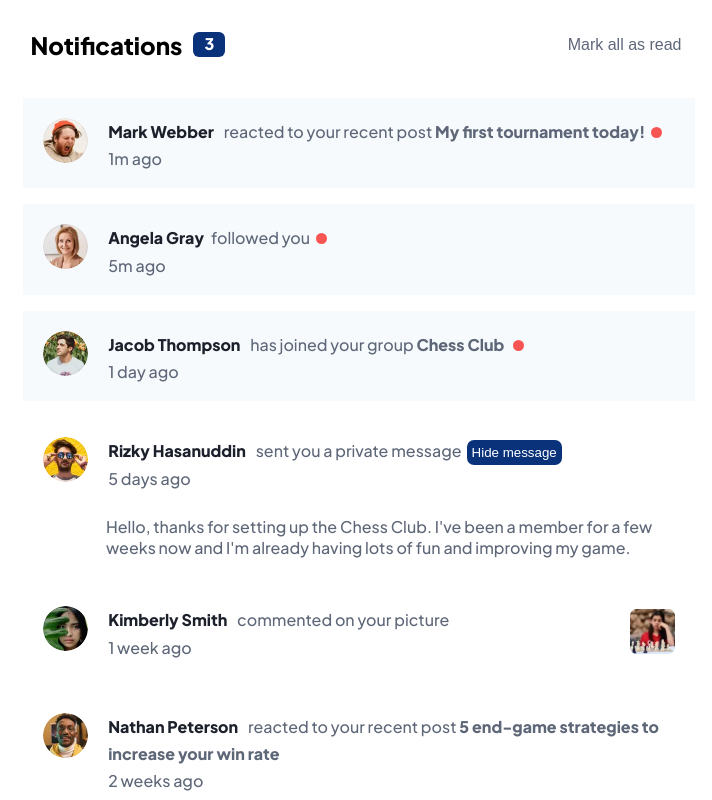
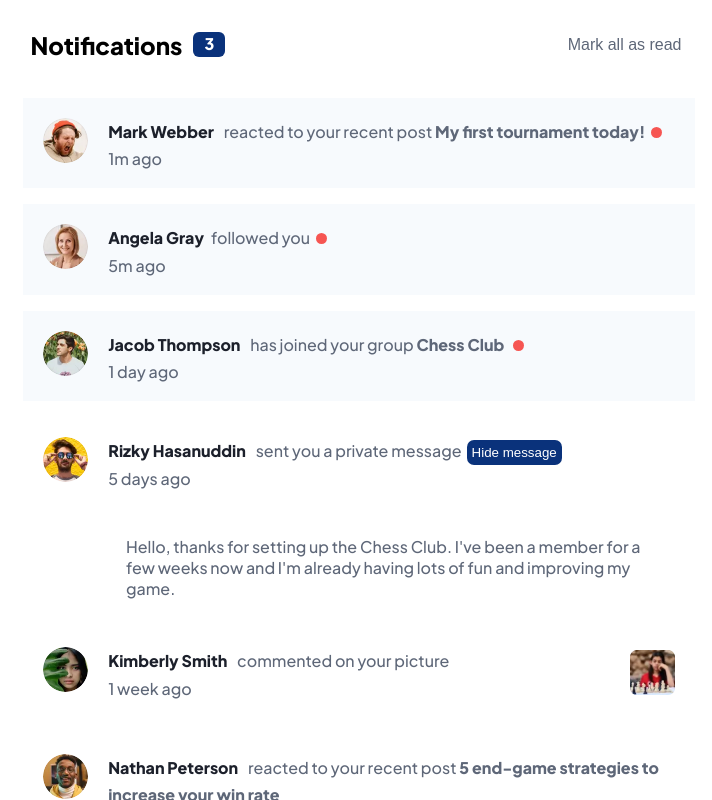
Before and after one commit to Anubliss-0/notifications-page-main, a website: page index.html in a window 1280 px wide. Both pictures are taken after a click on the button "View message". Shown: the top 800 px of the page, without its empty margins (281-993 px from the left). Drawn offline with Linux system fonts and the light colour scheme.

Commit message:
Fixed message padding

```diff
--- a/assets/stylesheets/sass/components/_notification.scss
+++ b/assets/stylesheets/sass/components/_notification.scss
@@ -63,11 +63,15 @@
 }
 .message {
   margin-left: 7rem;
-  padding: 0 1.25rem 1.25rem 0;
+  margin-right: 3rem;
   color: $DarkGreyBlue;
 
   &:hover {
     background-color: $Snow;
+  }
+
+  p {
+    margin: 20px 20px;
   }
 }
 
--- a/index.html
+++ b/index.html
@@ -78,8 +78,11 @@
         </p>
       </div>
       <div class="message hidden">
-        Hello, thanks for setting up the Chess Club. I've been a member for a
-        few weeks now and I'm already having lots of fun and improving my game.
+        <p>
+          Hello, thanks for setting up the Chess Club. I've been a member for a
+          few weeks now and I'm already having lots of fun and improving my
+          game.
+        </p>
       </div>
       <div tabindex="0" class="notification">
         <img
```
Also changed, not shown: assets/stylesheets/public/index.css, 1 other file.
